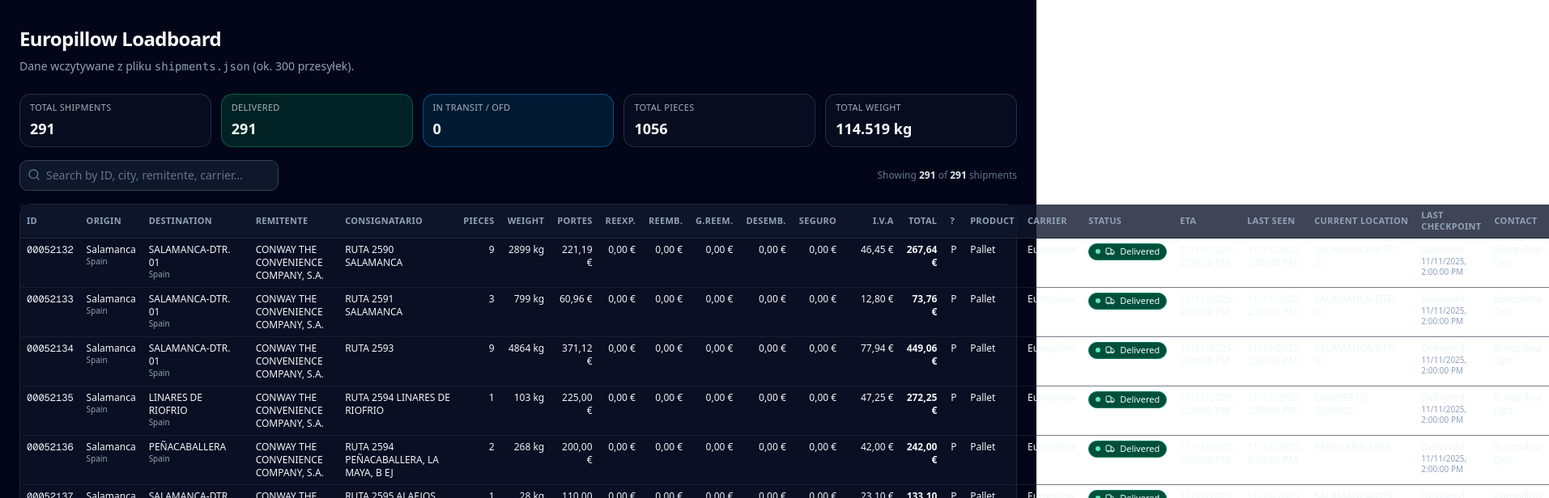
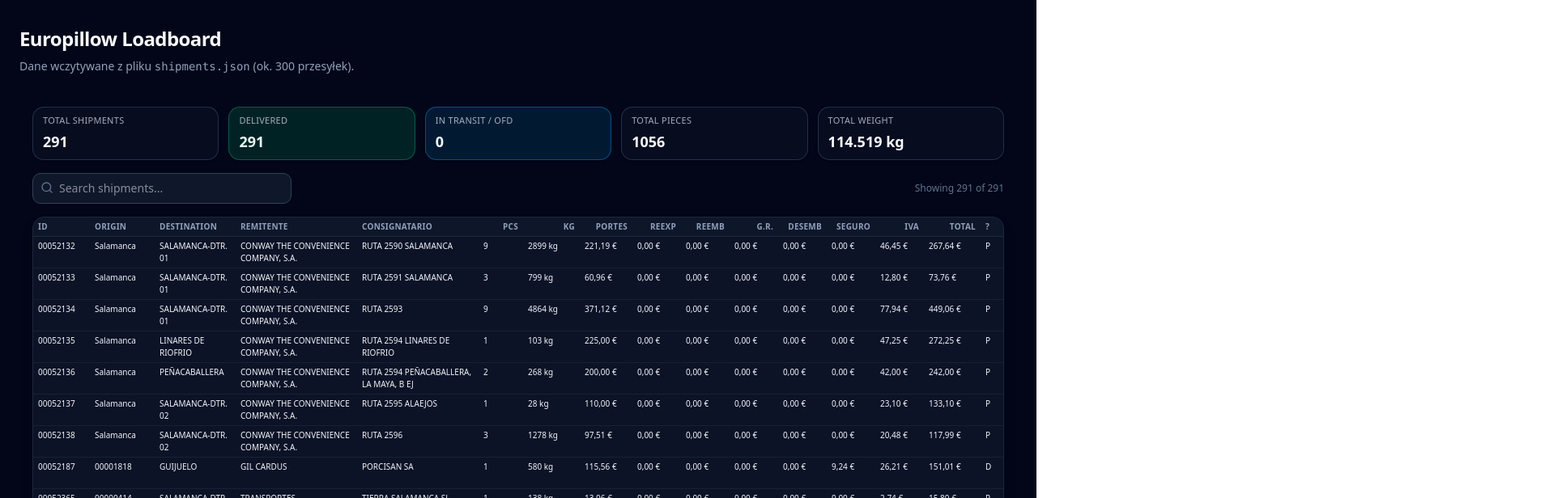
Before and after one commit to Przemek5000-dev/europillow-loadboard, a Next.js app: page /europillow in a window 1280 px wide. Shown: the top 616 px of the page at 81% size, 1913 px wide, since content can reach past the window. Built offline with nearby package versions, Linux system fonts and the light colour scheme.

Commit message:
Full updated loadboard with no white background

```diff
--- a/components/EuropillowLoadboard.jsx
+++ b/components/EuropillowLoadboard.jsx
@@ -3,6 +3,9 @@
 import { useMemo, useState } from "react";
 import { AlertTriangle, Truck, PackageSearch, Search } from "lucide-react";
 
+/* ============================================
+   STATUS STYLES
+=============================================== */
 const STATUS_STYLES = {
   Created: {
     pill: "bg-slate-800 text-slate-100 border border-slate-600",
@@ -41,7 +44,7 @@
 
   return (
     <span
-      className={`inline-flex items-center gap-1.5 rounded-full px-2 py-0.5 text-[11px] font-medium ${s.pill}`}
+      className={`inline-flex items-center gap-1.5 rounded-full px-2 py-0.5 text-[10px] font-medium ${s.pill}`}
     >
       <span className={`h-1.5 w-1.5 rounded-full ${s.dot}`} />
       <Icon className="h-3 w-3" />
@@ -59,25 +62,23 @@
 
 function fmtKg(n) {
   if (n == null) return "";
-  return (
-    new Intl.NumberFormat("es-ES", {
-      maximumFractionDigits: 0,
-    }).format(n) + " kg"
-  );
+  return new Intl.NumberFormat("es-ES", {}).format(n) + " kg";
 }
 
-function fmtMoney(n) {
-  if (n == null || n === "") return "";
-  const num = typeof n === "string" ? Number(n.replace(",", ".")) : n;
+function fmtMoney(value) {
+  if (value == null || value === "") return "";
+  const num =
+    typeof value === "string" ? Number(value.replace(",", ".")) : Number(value);
   if (Number.isNaN(num)) return "";
-  return (
-    new Intl.NumberFormat("es-ES", {
+  return new Intl.NumberFormat("es-ES", {
     minimumFractionDigits: 2,
     maximumFractionDigits: 2,
-    }).format(num) + " €"
-  );
+  }).format(num) + " €";
 }
 
+/* ============================================
+   NORMALIZE
+=============================================== */
 function normalizeShipment(raw) {
   const lastCheckpoint =
     raw?.checkpoints && raw.checkpoints.length
@@ -102,7 +103,7 @@
     lastCheckpointTs: lastCheckpoint?.ts ?? null,
     contactName: raw.contact?.name ?? "",
 
-    // z Excela (enriched JSON)
+    // Excel enriched fields
     fecha: raw.fecha ?? null,
     expOri: raw.exp_ori ?? "",
     remitente: raw.remitente ?? "",
@@ -119,30 +120,36 @@
   };
 }
 
+/* ============================================
+   SUMMARY
+=============================================== */
 function computeStats(shipments) {
-  const total = shipments.length;
-  let delivered = 0;
-  let inTransit = 0;
-  let totalPieces = 0;
-  let totalWeight = 0;
-
-  for (const s of shipments) {
-    if (s.status === "Delivered") delivered++;
-    if (s.status === "In Transit" || s.status === "Out-For-Delivery") inTransit++;
-    totalPieces += s.pieces || 0;
-    totalWeight += s.weightKg || 0;
-  }
-
   return {
-    total,
-    delivered,
-    inTransit,
-    totalPieces,
-    totalWeight,
+    total: shipments.length,
+    delivered: shipments.filter((s) => s.status === "Delivered").length,
+    inTransit: shipments.filter(
+      (s) => s.status === "In Transit" || s.status === "Out-For-Delivery"
+    ).length,
+    totalPieces: shipments.reduce((a, b) => a + (b.pieces || 0), 0),
+    totalWeight: shipments.reduce((a, b) => a + (b.weightKg || 0), 0),
   };
 }
 
+/* ============================================
+   MAIN COMPONENT — WRAPPER REMOVES WHITE AREA
+=============================================== */
 export default function EuropillowLoadboard({ initialShipments = [] }) {
+  return (
+    <div className="min-h-screen w-full bg-slate-950 text-white">
+      <LoadboardContent initialShipments={initialShipments} />
+    </div>
+  );
+}
+
+/* ============================================
+   LOADBOARD CONTENT
+=============================================== */
+function LoadboardContent({ initialShipments = [] }) {
   const normalized = useMemo(
     () =>
       initialShipments
@@ -155,26 +162,27 @@
 
   const filtered = useMemo(() => {
     if (!search.trim()) return normalized;
-    const q = search.trim().toLowerCase();
-    return normalized.filter((s) => {
-      return (
-        s.id.toLowerCase().includes(q) ||
-        s.originCity.toLowerCase().includes(q) ||
-        s.destCity.toLowerCase().includes(q) ||
-        s.carrier.toLowerCase().includes(q) ||
-        s.productType.toLowerCase().includes(q) ||
-        s.currentLoc.toLowerCase().includes(q) ||
-        s.remitente.toLowerCase().includes(q) ||
-        s.consignatario.toLowerCase().includes(q)
+    const q = search.toLowerCase();
+    return normalized.filter((s) =>
+      [
+        s.id,
+        s.originCity,
+        s.destCity,
+        s.remitente,
+        s.consignatario,
+        s.carrier,
+      ]
+        .filter(Boolean)
+        .some((v) => v.toLowerCase().includes(q))
     );
-    });
-  }, [normalized, search]);
+  }, [search, normalized]);
 
-  const stats = useMemo(() => computeStats(normalized), [normalized]);
+  const stats = computeStats(normalized);
 
   return (
-    <div className="space-y-4">
-      {/* KPI / summary cards */}
+    <div className="space-y-4 px-4 py-4">
+
+      {/* SUMMARY CARDS */}
       <section className="grid gap-3 md:grid-cols-5">
         <SummaryCard label="Total shipments" value={stats.total} />
         <SummaryCard label="Delivered" value={stats.delivered} type="success" />
@@ -183,147 +191,105 @@
         <SummaryCard label="Total weight" value={fmtKg(stats.totalWeight)} />
       </section>
 
-      {/* Search */}
+      {/* SEARCH */}
       <section className="flex flex-col gap-3 md:flex-row md:items-center md:justify-between">
         <div className="relative w-full md:max-w-xs">
-          <Search className="pointer-events-none absolute left-2.5 top-2.5 h-4 w-4 text-slate-500" />
+          <Search className="absolute left-2.5 top-2.5 h-4 w-4 text-slate-500" />
           <input
             type="text"
-            placeholder="Search by ID, city, remitente, carrier..."
-            className="w-full rounded-lg border border-slate-700 bg-slate-900 px-8 py-2 text-sm text-slate-100 placeholder:text-slate-500 focus:border-emerald-500 focus:outline-none focus:ring-1 focus:ring-emerald-500"
+            placeholder="Search shipments..."
+            className="w-full rounded-lg border border-slate-700 bg-slate-900 px-8 py-2 text-sm text-white"
             value={search}
             onChange={(e) => setSearch(e.target.value)}
           />
         </div>
-
         <p className="text-xs text-slate-500">
-          Showing{" "}
-          <span className="font-semibold text-slate-200">{filtered.length}</span> of{" "}
-          <span className="font-semibold text-slate-200">{normalized.length}</span>{" "}
-          shipments
+          Showing {filtered.length} of {normalized.length}
         </p>
       </section>
 
       {/* TABLE */}
-      <section className="rounded-xl border border-slate-800 bg-slate-900/60 shadow-lg shadow-black/40">
-        <table className="w-full border-collapse text-[10px] md:text-xs">
-          <thead className="bg-slate-900/80">
+      <section className="w-full rounded-xl border border-slate-800 bg-slate-900/80 shadow-lg shadow-black/40 overflow-hidden">
+
+        <table className="w-full table-fixed border-collapse text-[9px] md:text-[10px]">
+
+          <thead className="bg-slate-900/90">
             <tr className="border-b border-slate-800 uppercase tracking-wide text-slate-400">
-              <Th>ID</Th>
-              <Th>Origin</Th>
-              <Th>Destination</Th>
-              <Th>Remitente</Th>
-              <Th>Consignatario</Th>
-              <Th className="text-right">Pieces</Th>
-              <Th className="text-right">Weight</Th>
-              <Th className="text-right">Portes</Th>
-              <Th className="text-right">Reexp.</Th>
-              <Th className="text-right">Reemb.</Th>
-              <Th className="text-right">G.Reem.</Th>
-              <Th className="text-right">Desemb.</Th>
-              <Th className="text-right">Seguro</Th>
-              <Th className="text-right">I.V.A</Th>
-              <Th className="text-right">Total</Th>
-              <Th className="text-center">?</Th>
-              <Th>Product</Th>
-              <Th>Carrier</Th>
-              <Th>Status</Th>
-              <Th>ETA</Th>
-              <Th>Last seen</Th>
-              <Th>Current location</Th>
-              <Th>Last checkpoint</Th>
-              <Th>Contact</Th>
+              <Th className="w-[70px]">ID</Th>
+              <Th className="w-[80px]">Origin</Th>
+              <Th className="w-[100px]">Destination</Th>
+              <Th className="w-[150px]">Remitente</Th>
+              <Th className="w-[150px]">Consignatario</Th>
+              <Th className="w-[55px] text-right">Pcs</Th>
+              <Th className="w-[70px] text-right">Kg</Th>
+              <Th className="w-[65px] text-right">Portes</Th>
+              <Th className="w-[60px] text-right">Reexp</Th>
+              <Th className="w-[60px] text-right">Reemb</Th>
+              <Th className="w-[60px] text-right">G.R.</Th>
+              <Th className="w-[60px] text-right">Desemb</Th>
+              <Th className="w-[60px] text-right">Seguro</Th>
+              <Th className="w-[60px] text-right">IVA</Th>
+              <Th className="w-[70px] text-right">Total</Th>
+              <Th className="w-[35px] text-center">?</Th>
+              <Th className="w-[70px]">Product</Th>
+              <Th className="w-[80px]">Carrier</Th>
+              <Th className="w-[90px]">Status</Th>
+              <Th className="w-[110px]">ETA</Th>
+              <Th className="w-[110px]">Last Seen</Th>
+              <Th className="w-[120px]">Location</Th>
+              <Th className="w-[130px]">Checkpoint</Th>
+              <Th className="w-[100px]">Contact</Th>
             </tr>
           </thead>
+
           <tbody>
-            {filtered.length === 0 ? (
-              <tr>
-                <td
-                  colSpan={24}
-                  className="px-4 py-6 text-center text-sm text-slate-500"
-                >
-                  No shipments match your filters.
-                </td>
-              </tr>
-            ) : (
-              filtered.map((s) => (
-                <tr
-                  key={s.id}
-                  className="border-b border-slate-800/60 hover:bg-slate-800/60"
-                >
-                  {/* ID */}
-                  <Td className="font-mono text-[11px] md:text-xs">{s.id}</Td>
+            {filtered.map((s) => (
+              <tr key={s.id} className="border-b border-slate-800/60 hover:bg-slate-800/60">
 
-                  {/* Origin */}
-                  <Td>
-                    <div className="flex flex-col">
-                      <span className="font-medium">{s.originCity}</span>
-                      <span className="text-[10px] text-slate-400">
-                        {s.originCountry}
-                      </span>
-                    </div>
-                  </Td>
+                <Td className="font-mono">{s.id}</Td>
+                <Td>{s.originCity}</Td>
+                <Td>{s.destCity}</Td>
+                <Td className="truncate">{s.remitente}</Td>
+                <Td className="truncate">{s.consignatario}</Td>
 
-                  {/* Destination */}
-                  <Td>
-                    <div className="flex flex-col">
-                      <span className="font-medium">{s.destCity}</span>
-                      <span className="text-[10px] text-slate-400">
-                        {s.destCountry}
-                      </span>
-                    </div>
-                  </Td>
+                <Td className="text-right">{s.pieces}</Td>
+                <Td className="text-right">{fmtKg(s.weightKg)}</Td>
 
-                  {/* Remitente / Consignatario */}
-                  <Td>{s.remitente}</Td>
-                  <Td>{s.consignatario}</Td>
+                <Td className="text-right">{fmtMoney(s.portes)}</Td>
+                <Td className="text-right">{fmtMoney(s.reexp)}</Td>
+                <Td className="text-right">{fmtMoney(s.reemb)}</Td>
+                <Td className="text-right">{fmtMoney(s.gReem)}</Td>
+                <Td className="text-right">{fmtMoney(s.desemb)}</Td>
+                <Td className="text-right">{fmtMoney(s.seguro)}</Td>
+                <Td className="text-right">{fmtMoney(s.iva)}</Td>
 
-                  {/* Pieces / Weight */}
-                  <Td className="text-right tabular-nums">{s.pieces ?? ""}</Td>
-                  <Td className="text-right tabular-nums">{fmtKg(s.weightKg)}</Td>
-
-                  {/* Money columns */}
-                  <Td className="text-right tabular-nums">{fmtMoney(s.portes)}</Td>
-                  <Td className="text-right tabular-nums">{fmtMoney(s.reexp)}</Td>
-                  <Td className="text-right tabular-nums">{fmtMoney(s.reemb)}</Td>
-                  <Td className="text-right tabular-nums">{fmtMoney(s.gReem)}</Td>
-                  <Td className="text-right tabular-nums">{fmtMoney(s.desemb)}</Td>
-                  <Td className="text-right tabular-nums">{fmtMoney(s.seguro)}</Td>
-                  <Td className="text-right tabular-nums">{fmtMoney(s.iva)}</Td>
-                  <Td className="text-right font-semibold tabular-nums">
+                <Td className="text-right font-semibold text-emerald-400">
                   {fmtMoney(s.total)}
                 </Td>
 
-                  {/* Payment type */}
                 <Td className="text-center">{s.paymentType}</Td>
 
-                  {/* Product / carrier */}
-                  <Td>{s.productType}</Td>
-                  <Td>{s.carrier}</Td>
+                <Td className="truncate">{s.productType}</Td>
+                <Td className="truncate">{s.carrier}</Td>
 
-                  {/* Status */}
-                  <Td>
-                    <StatusPill status={s.status} />
-                  </Td>
+                <Td><StatusPill status={s.status} /></Td>
 
-                  {/* Dates / locations */}
                 <Td>{formatDateTime(s.eta)}</Td>
                 <Td>{formatDateTime(s.lastSeen)}</Td>
                 <Td>{s.currentLoc}</Td>
 
                 <Td>
                   <div className="flex flex-col">
-                      <span>{s.lastCheckpointLabel}</span>
-                      <span className="text-[10px] text-slate-400">
+                    <span className="truncate">{s.lastCheckpointLabel}</span>
+                    <span className="text-[9px] text-slate-400 whitespace-nowrap">
                       {formatDateTime(s.lastCheckpointTs)}
                     </span>
                   </div>
                 </Td>
 
-                  <Td>{s.contactName}</Td>
+                <Td className="truncate">{s.contactName}</Td>
               </tr>
-              ))
-            )}
+            ))}
           </tbody>
         </table>
       </section>
@@ -331,6 +297,9 @@
   );
 }
 
+/* ============================================
+   SMALL COMPONENTS
+=============================================== */
 function SummaryCard({ label, value, type }) {
   const base =
     "rounded-xl border px-3 py-2 text-xs md:text-sm flex flex-col gap-1 shadow-sm";
@@ -354,7 +323,7 @@
 function Th({ children, className = "" }) {
   return (
     <th
-      className={`px-2 py-1.5 text-left align-middle text-[10px] md:text-[11px] ${className}`}
+      className={`px-1.5 py-1 text-left align-middle text-[9px] md:text-[10px] ${className}`}
     >
       {children}
     </th>
@@ -364,7 +333,7 @@
 function Td({ children, className = "" }) {
   return (
     <td
-      className={`px-2 py-1.5 align-top text-slate-100 text-[10px] md:text-xs ${className}`}
+      className={`px-1.5 py-1 align-top text-slate-100 text-[9px] md:text-[10px]`}
     >
       {children}
     </td>
```
Lines whose indentation alone changed are shown as unchanged.
